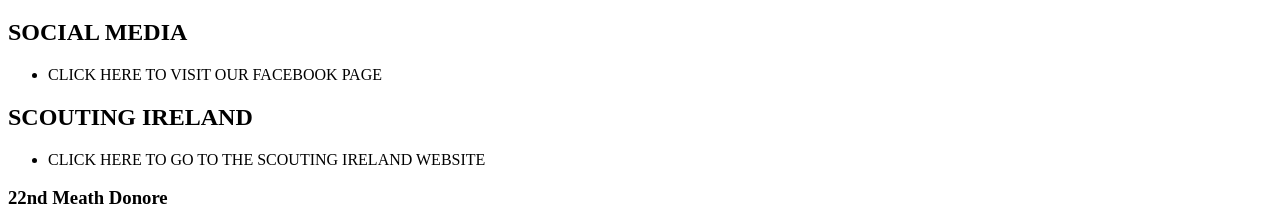
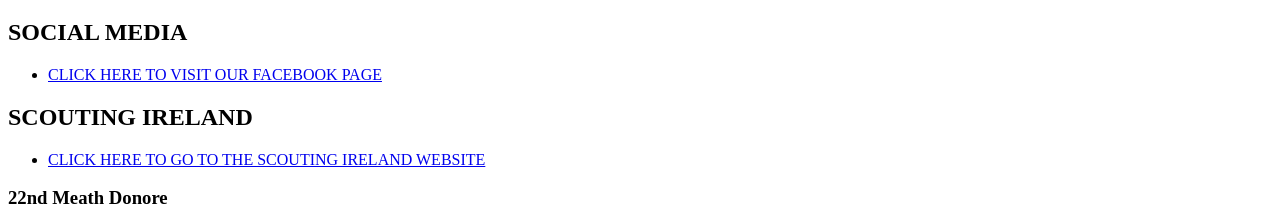
Before and after one commit to MarkLynch101/ScoutGroupWebsite, a plain HTML site: page contact.html in a window 1280 px wide. Shown: the part 149-368 px from the top of the page. Drawn offline with Linux system fonts and the light colour scheme.

Commit message:
Update contact.html

```diff
--- a/contact.html
+++ b/contact.html
@@ -21,13 +21,13 @@
     <section>
         <h2>SOCIAL MEDIA</h2>
         <ul>
-            <li>CLICK HERE TO VISIT OUR FACEBOOK PAGE</li>
+            <li><a target="_blank" href="https://www.facebook.com/22ndMeathDonore">CLICK HERE TO VISIT OUR FACEBOOK PAGE</a></li>
         </ul>
     </section>
     <section>
         <h2>SCOUTING IRELAND</h2>
         <ul>
-            <li>CLICK HERE TO GO TO THE SCOUTING IRELAND WEBSITE</li>
+            <li><a target="_blank" href="https://www.scouts.ie/Splash/">CLICK HERE TO GO TO THE SCOUTING IRELAND WEBSITE</a></li>
         </ul>
     </section>
     <footer>
```
